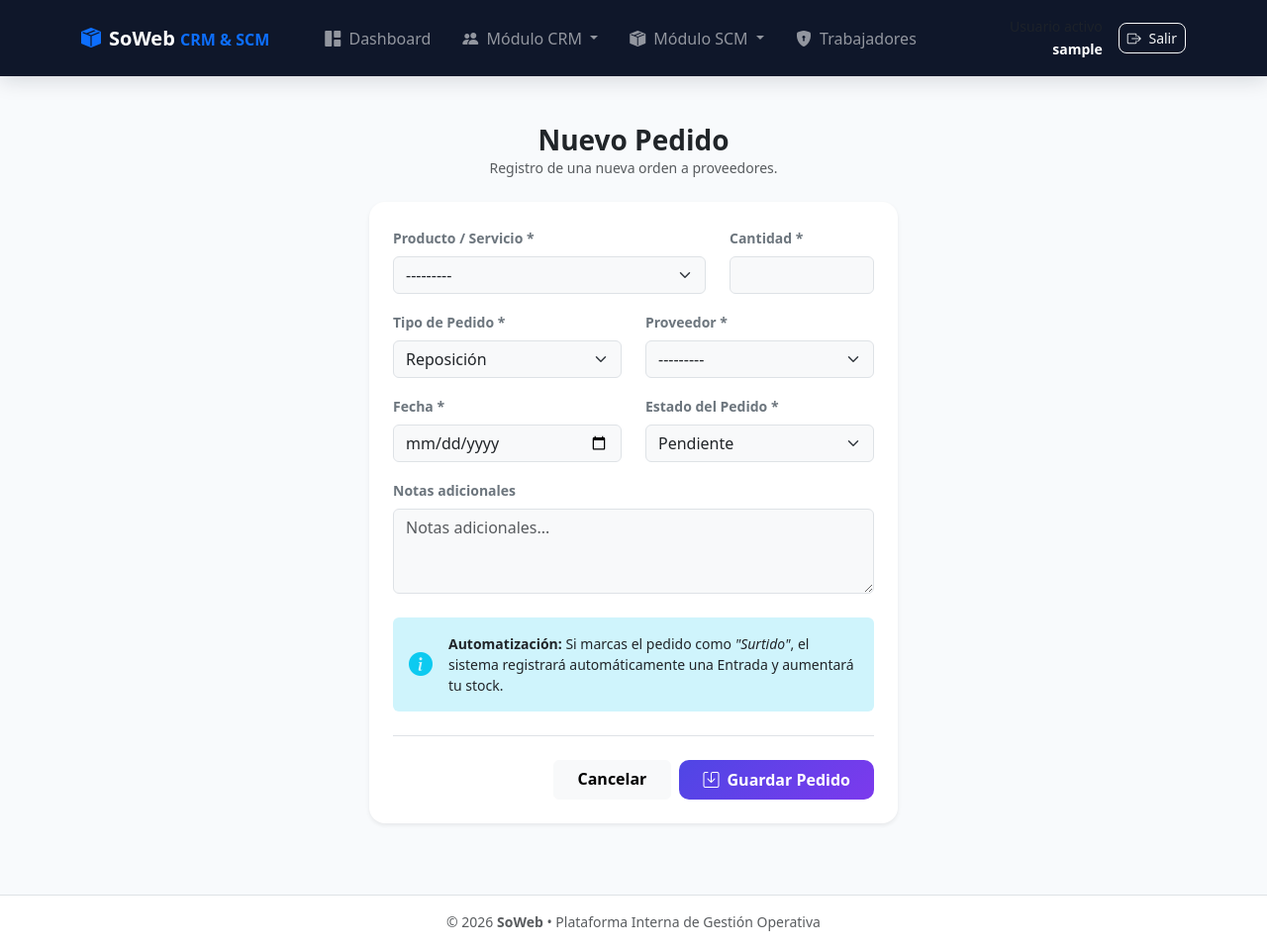
After one commit to NozomiTGL/SoWeb, a Django app: page /scm/pedidos/nuevo/ in a window 1280 px wide. The commit adds this page. Shown: the whole page at 99% size. Run offline with Django 5.2, Linux system fonts and the light colour scheme; the visitor is signed in with stand-in values (Sample User, id 1); data that the repository does not hold is empty.

Commit message:
integracion de modulo de pedidos, vista de inventario y automatizacion de stock

```diff
--- a/crm/templates/crm/base.html
+++ b/crm/templates/crm/base.html
@@ -78,6 +78,7 @@
                 <!-- Esta opción de inventario está inactiva por ahora, la usaremos en la Fase 2 -->
                 <li><a class="dropdown-item" href="{% url 'lista_movimientos' %}"><i class="bi bi-arrow-left-right text-primary me-2"></i>Movimientos / Inventario</a></li>
                 <li><a class="dropdown-item" href="{% url 'vista_inventario' %}"><i class="bi bi-box2-heart text-primary me-2"></i>Control de Inventario</a></li>
+                <li><a class="dropdown-item" href="{% url 'lista_pedidos' %}"><i class="bi bi-receipt text-primary me-2"></i>Gestión de Pedidos</a></li>
               </ul>
             </li>
 
--- a/scm/forms.py
+++ b/scm/forms.py
@@ -1,5 +1,5 @@
 from django import forms
-from .models import Proveedor, Producto, MovimientoInventario
+from .models import Proveedor, Producto, MovimientoInventario, Pedido
 
 class ProveedorForm(forms.ModelForm):
     class Meta:
@@ -36,3 +36,18 @@ class MovimientoInventarioForm(forms.ModelForm):
             'cantidad': forms.NumberInput(attrs={'class': 'form-control bg-light', 'min': '1'}),
             'motivo': forms.Select(attrs={'class': 'form-select bg-light'}),
         }
+
+class PedidoForm(forms.ModelForm):
+    class Meta:
+        model = Pedido
+        # No incluimos 'folio' porque se genera automáticamente
+        fields = ['producto', 'cantidad', 'tipo', 'proveedor', 'fecha', 'estado', 'notas']
+        widgets = {
+            'producto': forms.Select(attrs={'class': 'form-select bg-light'}),
+            'cantidad': forms.NumberInput(attrs={'class': 'form-control bg-light', 'min': '1'}),
+            'tipo': forms.Select(attrs={'class': 'form-select bg-light'}),
+            'proveedor': forms.Select(attrs={'class': 'form-select bg-light'}),
+            'fecha': forms.DateInput(attrs={'class': 'form-control bg-light', 'type': 'date'}),
+            'estado': forms.Select(attrs={'class': 'form-select bg-light'}),
+            'notas': forms.Textarea(attrs={'class': 'form-control bg-light', 'rows': 3, 'placeholder': 'Notas adicionales...'}),
+        }
--- a/scm/models.py
+++ b/scm/models.py
@@ -129,3 +129,66 @@ class MovimientoInventario(models.Model):
                 self.producto.stock_actual -= self.cantidad
 
             self.producto.save() # Guardamos el nuevo stock en el producto
+
+class Pedido(models.Model):
+    """
+    Gestiona las órdenes de reposición de capacidad o infraestructura
+    solicitadas a los proveedores.
+    """
+    ESTADO_CHOICES = [
+        ('Pendiente', 'Pendiente'),
+        ('En proceso', 'En proceso'),
+        ('Surtido', 'Surtido'),
+        ('Cancelado', 'Cancelado'),
+    ]
+
+    TIPO_CHOICES = [
+        ('Reposicion', 'Reposición'),
+        ('Venta', 'Venta'),
+        ('Ajuste', 'Ajuste'),
+    ]
+
+    # El folio será autogenerado (ej. PC-001)
+    folio = models.CharField(max_length=20, unique=True, blank=True, verbose_name="Folio")
+    producto = models.ForeignKey(Producto, on_delete=models.CASCADE, verbose_name="Servicio / Producto")
+    proveedor = models.ForeignKey(Proveedor, on_delete=models.RESTRICT, verbose_name="Proveedor")
+    cantidad = models.PositiveIntegerField(verbose_name="Cantidad")
+    tipo = models.CharField(max_length=20, choices=TIPO_CHOICES, default='Reposicion', verbose_name="Tipo")
+    estado = models.CharField(max_length=20, choices=ESTADO_CHOICES, default='Pendiente', verbose_name="Estado")
+    fecha = models.DateField(default=timezone.now, verbose_name="Fecha")
+    notas = models.TextField(blank=True, null=True, verbose_name="Notas")
+
+    class Meta:
+        verbose_name = "Pedido"
+        verbose_name_plural = "Pedidos"
+        ordering = ['-fecha', '-id']
+
+    def __str__(self):
+        return f"{self.folio} - {self.producto.nombre}"
+
+    def save(self, *args, **kwargs):
+        # 1. Autogenerar el Folio si es un pedido nuevo
+        is_new = self.pk is None
+        if is_new and not self.folio:
+            # Cuenta cuántos pedidos hay y le suma 1 para el folio (ej. PC-005)
+            total_pedidos = Pedido.objects.count() + 1
+            self.folio = f"PC-{total_pedidos:03d}"
+
+        # Obtenemos el estado anterior si se está actualizando
+        estado_anterior = None
+        if not is_new:
+            old_instance = Pedido.objects.get(pk=self.pk)
+            estado_anterior = old_instance.estado
+
+        # 2. Guardamos el pedido
+        super().save(*args, **kwargs)
+
+        # 3. Automatización: Si el pedido cambia a "Surtido", generar Entrada de Inventario
+        if self.estado == 'Surtido' and estado_anterior != 'Surtido':
+            MovimientoInventario.objects.create(
+                producto=self.producto,
+                tipo='ENTRADA',
+                cantidad=self.cantidad,
+                motivo='reposicion',
+                usuario=None  # Podrías pasar el usuario desde la vista si lo deseas
+            )
--- /dev/null
+++ b/scm/templates/scm/form_pedido.html
@@ -0,0 +1,74 @@
+{% extends 'crm/base.html' %}
+
+{% block content %}
+<div class="container-fluid py-4">
+    <div class="row justify-content-center">
+        <div class="col-md-8 col-lg-6">
+
+            <div class="mb-4 text-center">
+                <h3 class="fw-bold text-dark mb-0">{{ titulo }}</h3>
+                <p class="text-muted small">Registro de una nueva orden a proveedores.</p>
+            </div>
+
+            <div class="card soweb-card border-0 shadow-sm rounded-4 p-4">
+                <form method="post">
+                    {% csrf_token %}
+
+                    <div class="row">
+                        <div class="col-md-8 mb-3">
+                            <label class="form-label text-secondary fw-semibold small">Producto / Servicio *</label>
+                            {{ form.producto }}
+                        </div>
+                        <div class="col-md-4 mb-3">
+                            <label class="form-label text-secondary fw-semibold small">Cantidad *</label>
+                            {{ form.cantidad }}
+                        </div>
+                    </div>
+
+                    <div class="row">
+                        <div class="col-md-6 mb-3">
+                            <label class="form-label text-secondary fw-semibold small">Tipo de Pedido *</label>
+                            {{ form.tipo }}
+                        </div>
+                        <div class="col-md-6 mb-3">
+                            <label class="form-label text-secondary fw-semibold small">Proveedor *</label>
+                            {{ form.proveedor }}
+                        </div>
+                    </div>
+
+                    <div class="row">
+                        <div class="col-md-6 mb-3">
+                            <label class="form-label text-secondary fw-semibold small">Fecha *</label>
+                            {{ form.fecha }}
+                        </div>
+                        <div class="col-md-6 mb-3">
+                            <label class="form-label text-secondary fw-semibold small">Estado del Pedido *</label>
+                            {{ form.estado }}
+                        </div>
+                    </div>
+
+                    <div class="mb-4">
+                        <label class="form-label text-secondary fw-semibold small">Notas adicionales</label>
+                        {{ form.notas }}
+                    </div>
+
+                    <div class="alert alert-info border-0 bg-info-subtle d-flex align-items-center mb-4">
+                        <i class="bi bi-info-circle-fill text-info fs-4 me-3"></i>
+                        <p class="mb-0 small text-dark">
+                            <strong>Automatización:</strong> Si marcas el pedido como <em>"Surtido"</em>, el sistema registrará automáticamente una Entrada y aumentará tu stock.
+                        </p>
+                    </div>
+
+                    <div class="d-flex justify-content-end gap-2 border-top pt-4">
+                        <a href="{% url 'lista_pedidos' %}" class="btn btn-light fw-semibold px-4">Cancelar</a>
+                        <button type="submit" class="btn btn-soweb-primary fw-semibold px-4">
+                            <i class="bi bi-save me-1"></i> Guardar Pedido
+                        </button>
+                    </div>
+                </form>
+            </div>
+
+        </div>
+    </div>
+</div>
+{% endblock %}
--- a/scm/urls.py
+++ b/scm/urls.py
@@ -19,4 +19,9 @@ urlpatterns = [
     path('movimientos/nuevo/', views.registrar_movimiento, name='registrar_movimiento'),
     # Rutas de Inventario
     path('inventario/', views.vista_inventario, name='vista_inventario'),
+    # Rutas para Pedidos (Fase 2)
+    path('pedidos/', views.lista_pedidos, name='lista_pedidos'),
+    path('pedidos/nuevo/', views.crear_pedido, name='crear_pedido'),
+    path('pedidos/editar/<int:id>/', views.editar_pedido, name='editar_pedido'),
+    path('pedidos/eliminar/<int:id>/', views.eliminar_pedido, name='eliminar_pedido'),
 ]
--- a/scm/views.py
+++ b/scm/views.py
@@ -1,8 +1,8 @@
 from django.shortcuts import render, redirect, get_object_or_404
 from django.contrib.auth.decorators import login_required
 from django.contrib import messages
-from .models import Proveedor, Producto, MovimientoInventario
-from .forms import ProveedorForm, ProductoForm, MovimientoInventarioForm
+from .models import Proveedor, Producto, MovimientoInventario, Pedido
+from .forms import ProveedorForm, ProductoForm, MovimientoInventarioForm, PedidoForm
 
 # ==========================================
 # VISTAS DE PROVEEDORES
@@ -167,3 +167,69 @@ def vista_inventario(request):
     """Pantalla 6: Consulta de existencias y estado de stock."""
     productos = Producto.objects.all().order_by('nombre')
     return render(request, 'scm/inventario.html', {'productos': productos})
+
+# ==========================================
+# MÓDULO DE PEDIDOS (Fase 2)
+# ==========================================
+@login_required
+def lista_pedidos(request):
+    """Pantalla 11: Gestión de pedidos de reposición o suministro."""
+    pedidos = Pedido.objects.all().select_related('producto', 'proveedor')
+
+    # Filtros de búsqueda (Estado y Tipo)
+    filtro_estado = request.GET.get('estado')
+    filtro_tipo = request.GET.get('tipo')
+
+    if filtro_estado:
+        pedidos = pedidos.filter(estado=filtro_estado)
+    if filtro_tipo:
+        pedidos = pedidos.filter(tipo=filtro_tipo)
+
+    return render(request, 'scm/lista_pedidos.html', {
+        'pedidos': pedidos,
+        'filtro_estado': filtro_estado,
+        'filtro_tipo': filtro_tipo,
+    })
+
+@login_required
+def crear_pedido(request):
+    """Pantalla 12: Registro de un nuevo pedido."""
+    if request.method == 'POST':
+        form = PedidoForm(request.POST)
+        if form.is_valid():
+            form.save()
+            messages.success(request, 'Pedido registrado con éxito.')
+            return redirect('lista_pedidos')
+    else:
+        form = PedidoForm()
+
+    return render(request, 'scm/form_pedido.html', {'form': form, 'titulo': 'Nuevo Pedido'})
+
+@login_required
+def editar_pedido(request, id):
+    pedido = get_object_or_404(Pedido, id=id)
+    if request.method == 'POST':
+        form = PedidoForm(request.POST, instance=pedido)
+        if form.is_valid():
+            # Aquí ocurre la magia: Si cambias el estado a "Surtido",
+            # el models.py detectará el cambio y sumará el stock al inventario.
+            form.save()
+            messages.success(request, 'Pedido actualizado con éxito.')
+            return redirect('lista_pedidos')
+    else:
+        form = PedidoForm(instance=pedido)
+
+    return render(request, 'scm/form_pedido.html', {'form': form, 'titulo': 'Editar Pedido'})
+
+@login_required
+def eliminar_pedido(request, id):
+    pedido = get_object_or_404(Pedido, id=id)
+    if request.method == 'POST':
+        pedido.delete()
+        messages.success(request, 'Pedido eliminado con éxito.')
+        return redirect('lista_pedidos')
+
+    # Reutilizamos tu plantilla de confirmación genérica
+    return render(request, 'scm/confirmar_eliminacion.html', {
+        'objeto': f"Pedido {pedido.folio}", 'tipo': 'Pedido', 'url_cancelar': 'lista_pedidos'
+    })
```
Also changed, not shown: scm/templates/scm/lista_pedidos.html (added, +103 -0 lines), scm/migrations/0004_pedido.py (added).
